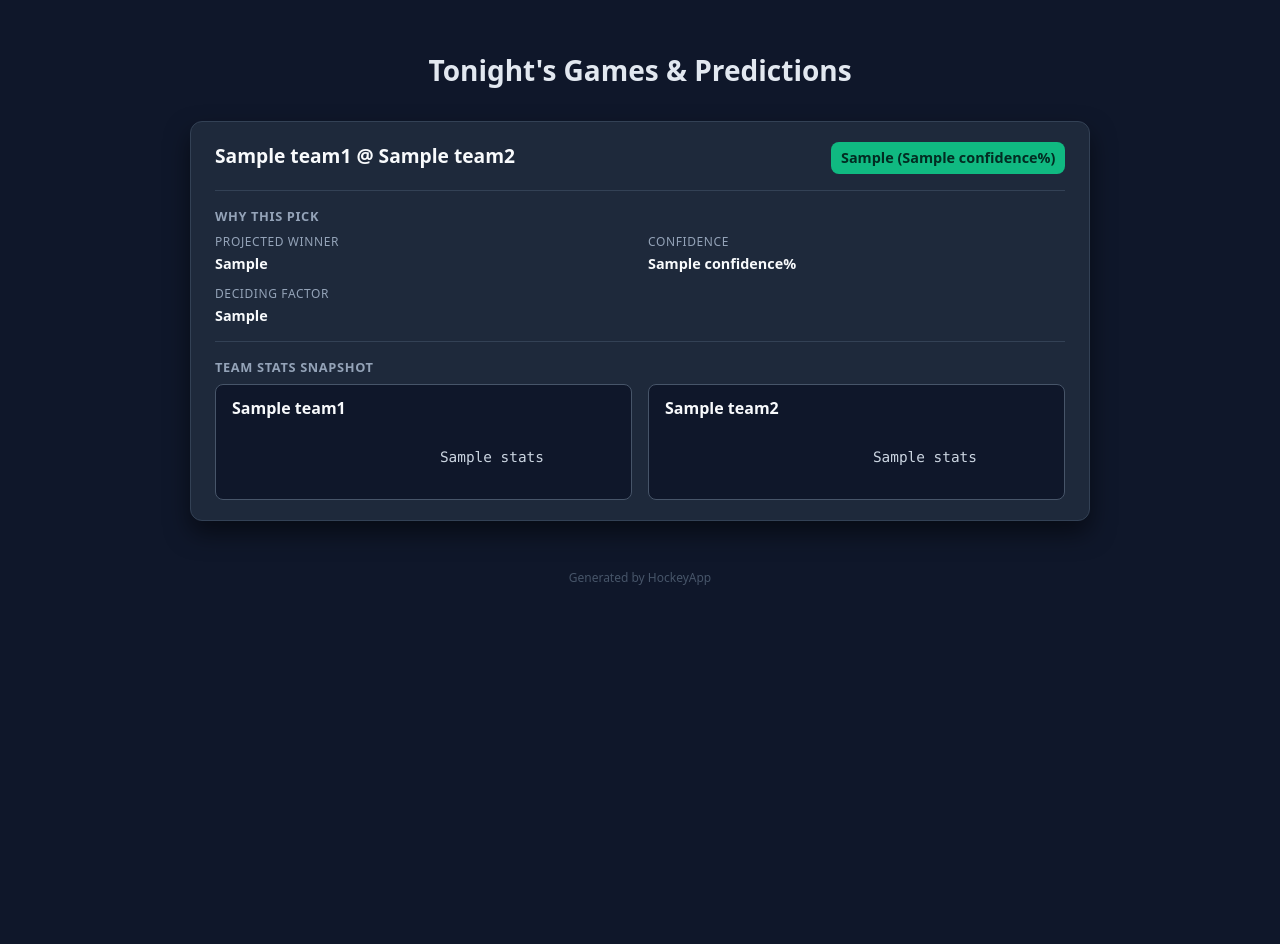
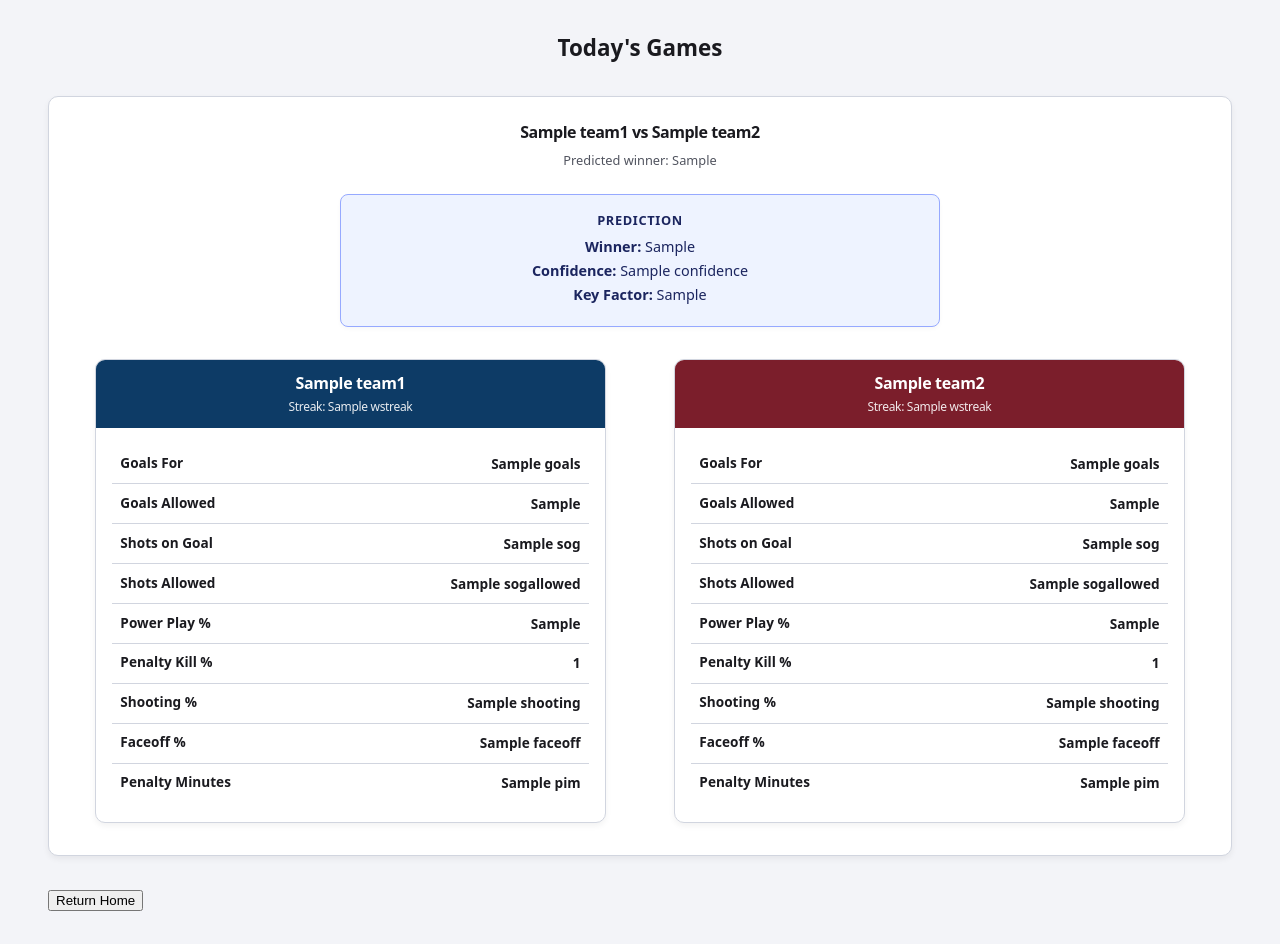
Before and after one commit to bplynch2005/HockeyGameCalc, a Python web app: template hockeyApp/app/templates/todaysGames.html in a window 1280 px wide. Before the commit the page ends 585 px from the top, so only its background shows below. Run offline with Jinja, Linux system fonts and the light colour scheme; the template is opened without the code that fills it: most values are stand-ins (such as "Sample title", 1, 10 or a date in 2020).

```diff
--- a/hockeyApp/app/templates/todaysGames.html
+++ b/hockeyApp/app/templates/todaysGames.html
@@ -3,209 +3,364 @@
 <head>
   <meta charset="UTF-8" />
   <meta name="viewport" content="width=device-width, initial-scale=1.0" />
-    <title>Tonight's Games & Predictions</title>
+  <title>Today's Games</title>
 
   <style>
-        body {
-            background-color: #0f172a;
-            color: #f8fafc;
-            font-family: system-ui, -apple-system, BlinkMacSystemFont, "Segoe UI", Roboto, sans-serif;
-            margin: 0;
-            padding: 2rem;
+    :root {
+      /* Page & neutrals */
+      --bg-page: #f3f4f8;
+      --bg-card: #ffffff;
+      --border-card: #d1d5df;
+      --text-main: #1a1a1f;
+      --text-dim: #51545f;
+
+      /* Accent block (prediction summary) */
+      --accent-bg: #eef3ff;
+      --accent-text: #1b255f;
+      --accent-border: #96a9ff;
+
+      /* Team header colors */
+      --team1-header-bg: #0d3b66;
+      --team1-header-text: #ffffff;
+      --team2-header-bg: #7b1e2b;
+      --team2-header-text: #ffffff;
+
+      --table-header-bg: #f8f9fb;
     }
 
-        h1 {
-            text-align: center;
-            font-size: 1.75rem;
-            margin-bottom: 2rem;
-            color: #e2e8f0;
+    * {
+      box-sizing: border-box;
+      -webkit-font-smoothing: antialiased;
     }
 
-        .games-container {
-            max-width: 900px;
-            margin: 0 auto;
-            display: grid;
-            grid-template-columns: 1fr;
-            gap: 1.5rem;
+    body {
+      margin: 0;
+      background-color: var(--bg-page);
+      color: var(--text-main);
+      font-family: system-ui, -apple-system, BlinkMacSystemFont, "Segoe UI", Roboto, "Helvetica Neue", sans-serif;
+      line-height: 1.45;
+      padding: 2rem 3rem;
+      overflow-y: scroll;
     }
 
-        .game-card {
-            background-color: #1e293b;
-            border: 1px solid #334155;
-            border-radius: 12px;
-            padding: 1.25rem 1.5rem;
-            box-shadow: 0 12px 24px rgba(0,0,0,0.5);
+    h1.page-title {
+      text-align: center;
+      font-size: 1.4rem;
+      font-weight: 600;
+      color: var(--text-main);
+      margin: 0 0 2rem 0;
+    }
+
+    /* Each game block */
+    .game-wrapper {
+      max-width: 1200px;
+      margin: 0 auto 2rem auto;
+      border: 1px solid var(--border-card);
+      border-radius: 10px;
+      background-color: var(--bg-card);
+      box-shadow: 0 3px 6px rgba(0,0,0,0.06);
+      padding: 1.5rem 1.5rem 2rem;
     }
 
     .matchup-header {
-            display: flex;
-            justify-content: space-between;
-            flex-wrap: wrap;
-            align-items: baseline;
-            margin-bottom: 1rem;
+      text-align: center;
+      margin-bottom: 1.5rem;
     }
 
-        .teams-line {
-            font-size: 1.2rem;
+    .matchup-header .teams-line {
+      font-size: 1rem;
       font-weight: 600;
-            color: #f8fafc;
+      color: var(--text-main);
+      letter-spacing: -0.03rem;
     }
 
-        .prediction-pill {
-            font-size: 0.9rem;
-            background-color: #10b981;
-            color: #022c22;
-            font-weight: 600;
-            padding: 0.4rem 0.6rem;
-            border-radius: 8px;
-            min-width: max-content;
+    .matchup-header .subtext {
+      color: var(--text-dim);
+      font-size: 0.8rem;
+      margin-top: 0.4rem;
     }
 
-        .section {
-            margin-top: 1rem;
-            border-top: 1px solid #334155;
-            padding-top: 1rem;
+    /* prediction summary for this game */
+    .prediction-card {
+      margin: 1.5rem auto 2rem auto;
+      background: var(--accent-bg);
+      border: 1px solid var(--accent-border);
+      border-radius: 8px;
+      max-width: 600px;
+      padding: 1rem 1.25rem;
+      text-align: center;
+      box-shadow: 0 2px 4px rgba(0,0,0,0.03);
     }
 
-        .section-title {
+    .prediction-card .pred-title {
+      color: var(--accent-text);
       font-size: 0.8rem;
       font-weight: 600;
       text-transform: uppercase;
-            color: #94a3b8;
-            margin-bottom: 0.5rem;
-            letter-spacing: 0.05em;
+      letter-spacing: 0.04rem;
+      margin: 0 0 0.5rem;
     }
 
-        .teams-stats {
-            display: grid;
-            grid-template-columns: 1fr 1fr;
-            gap: 1rem;
+    .prediction-card .pred-line {
+      margin: 0.25rem 0;
+      font-size: 0.9rem;
+      color: var(--accent-text);
+      font-weight: 500;
+      line-height: 1.4;
     }
 
-        .team-box {
-            background-color: #0f172a;
-            border: 1px solid #475569;
-            border-radius: 8px;
-            padding: 0.75rem 1rem;
+    /* two-column stats layout for the teams */
+    .teams-flex {
+      display: flex;
+      justify-content: space-around;
+      align-items: flex-start;
+      gap: 1.5rem;
+      flex-wrap: nowrap;
     }
 
-        .team-name {
-            font-size: 1rem;
-            font-weight: 600;
-            color: #f8fafc;
-            margin-bottom: 0.5rem;
+    .team-card {
+      width: 45%;
+      border: 1px solid var(--border-card);
+      border-radius: 10px;
+      background-color: var(--bg-card);
+      box-shadow: 0 3px 6px rgba(0,0,0,0.05);
+      overflow: hidden;
     }
 
-        .stat-line {
-            font-family: ui-monospace, SFMono-Regular, Menlo, Consolas, monospace;
-            font-size: 0.9rem;
-            color: #cbd5e1;
-            line-height: 1.4;
-            word-break: break-word;
-            white-space: pre-wrap;
+    .team-header {
+      padding: 0.9rem 1rem;
+      text-align: center;
+      font-weight: 600;
+      font-size: 1rem;
+      letter-spacing: -0.02rem;
+      line-height: 1.2;
+      color: #fff;
     }
 
-        .details-grid {
-            display: grid;
-            grid-template-columns: 1fr 1fr;
-            gap: 0.75rem 1rem;
-            font-size: 0.9rem;
-            color: #e2e8f0;
+    .team-header.team1 {
+      background-color: var(--team1-header-bg);
+      color: var(--team1-header-text);
     }
 
-        .label {
+    .team-header.team2 {
+      background-color: var(--team2-header-bg);
+      color: var(--team2-header-text);
+    }
+
+    .streak-line {
+      margin-top: 0.4rem;
       font-size: 0.75rem;
       font-weight: 500;
-            color: #94a3b8;
-            text-transform: uppercase;
-            letter-spacing: 0.05em;
-            margin-bottom: 0.25rem;
+      opacity: 0.9;
     }
 
-        .value {
-            font-weight: 600;
-            color: #f8fafc;
+    .team-body {
+      padding: 1rem 1rem 1.25rem;
     }
 
-        .footer-note {
-            text-align: center;
-            font-size: 0.75rem;
-            color: #475569;
-            margin-top: 3rem;
+    table.stat-table {
+      width: 100%;
+      border-collapse: collapse;
+      font-size: 0.85rem;
+    }
+
+    table.stat-table th {
+      background-color: var(--table-header-bg);
+      font-weight: 600;
+      text-align: left;
+      padding: 0.5rem 0.5rem;
+      border-bottom: 1px solid var(--border-card);
+      color: var(--text-main);
+      font-size: 0.8rem;
+    }
+
+    table.stat-table td {
+      padding: 0.6rem 0.5rem;
+      border-bottom: 1px solid var(--border-card);
+      vertical-align: top;
+      color: var(--text-main);
+      font-size: 0.85rem;
+    }
+
+    table.stat-table tr:last-child td {
+      border-bottom: 0;
+    }
+
+    .stat-label {
+      font-weight: 600;
+      color: var(--text-main);
+      font-size: 0.85rem;
+      line-height: 1.3;
+    }
+
+    .stat-value {
+      font-weight: 600;
+      text-align: right;
+      color: var(--text-main);
+      white-space: nowrap;
+      font-size: 0.85rem;
+    }
+
+    /* scrollbar styling */
+    ::-webkit-scrollbar {
+      width: 10px;
+    }
+    ::-webkit-scrollbar-track {
+      background: var(--bg-page);
+    }
+    ::-webkit-scrollbar-thumb {
+      background: var(--accent-border);
+      border-radius: 6px;
+    }
+    ::-webkit-scrollbar-thumb:hover {
+      background: var(--accent-text);
     }
   </style>
 </head>
+
 <body>
 
-<h1>Tonight's Games & Predictions</h1>
+  <h1 class="page-title">Today's Games</h1>
 
-<div class="games-container">
+  {# data is a list, each element is one game's finalData #}
+  {% for game in data %}
+  <section class="game-wrapper">
 
-    {# Loop over each matchup's data #}
-    {% for game in data %}
-    <div class="game-card">
-
-        <!-- Matchup + who wins -->
     <div class="matchup-header">
       <div class="teams-line">
-                {{ game.teams.team1.name }} @ {{ game.teams.team2.name }}
+        {{ game.teams.team1.name }} vs {{ game.teams.team2.name }}
       </div>
-
-            <div class="prediction-pill">
-                {{ game.prediction.betterTeam }} ({{ game.prediction.confidence }}%)
+      <div class="subtext">
+        Predicted winner: {{ game.prediction.betterTeam }}
       </div>
     </div>
 
-        <!-- Why we picked them -->
-        <div class="section">
-            <div class="section-title">Why this pick</div>
-            <div class="details-grid">
-                <div>
-                    <div class="label">Projected Winner</div>
-                    <div class="value">{{ game.prediction.betterTeam }}</div>
+    <div class="prediction-card">
+      <p class="pred-title">Prediction</p>
+
+      <p class="pred-line"><strong>Winner:</strong> {{ game.prediction.betterTeam }}</p>
+      <p class="pred-line"><strong>Confidence:</strong> {{ game.prediction.confidence }}</p>
+      <p class="pred-line"><strong>Key Factor:</strong> {{ game.prediction.decidingFactor }}</p>
     </div>
 
-                <div>
-                    <div class="label">Confidence</div>
-                    <div class="value">{{ game.prediction.confidence }}%</div>
-                </div>
+    <div class="teams-flex">
 
-                <div style="grid-column: span 2;">
-                    <div class="label">Deciding Factor</div>
-                    <div class="value">{{ game.prediction.decidingFactor }}</div>
-                </div>
+      <!-- TEAM 1 CARD -->
+      <div class="team-card">
+        <div class="team-header team1">
+          <div>{{ game.teams.team1.name }}</div>
+          <div class="streak-line">
+            Streak:
+            {{ game.teams.team1.stats.WSTREAK }}
           </div>
         </div>
 
-        <!-- Raw stats for each team -->
-        <div class="section">
-            <div class="section-title">Team stats snapshot</div>
-
-            <div class="teams-stats">
-                <div class="team-box">
-                    <div class="team-name">{{ game.teams.team1.name }}</div>
-                    <div class="stat-line">
-                        {{ game.teams.team1.stats }}
+        <div class="team-body">
+          <table class="stat-table">
+            <tbody>
+              <tr>
+                <td class="stat-label">Goals For</td>
+                <td class="stat-value">{{ game.teams.team1.stats.goals }}</td>
+              </tr>
+              <tr>
+                <td class="stat-label">Goals Allowed</td>
+                <td class="stat-value">{{ game.teams.team1.stats.goalsAllowed }}</td>
+              </tr>
+              <tr>
+                <td class="stat-label">Shots on Goal</td>
+                <td class="stat-value">{{ game.teams.team1.stats.SOG }}</td>
+              </tr>
+              <tr>
+                <td class="stat-label">Shots Allowed</td>
+                <td class="stat-value">{{ game.teams.team1.stats.SOGAllowed }}</td>
+              </tr>
+              <tr>
+                <td class="stat-label">Power Play %</td>
+                <td class="stat-value">{{ game.teams.team1.stats.PP }}</td>
+              </tr>
+              <tr>
+                <td class="stat-label">Penalty Kill %</td>
+                <td class="stat-value">{{ game.teams.team1.stats.PK }}</td>
+              </tr>
+              <tr>
+                <td class="stat-label">Shooting %</td>
+                <td class="stat-value">{{ game.teams.team1.stats.shooting }}</td>
+              </tr>
+              <tr>
+                <td class="stat-label">Faceoff %</td>
+                <td class="stat-value">{{ game.teams.team1.stats.faceoff }}</td>
+              </tr>
+              <tr>
+                <td class="stat-label">Penalty Minutes</td>
+                <td class="stat-value">{{ game.teams.team1.stats.PIM }}</td>
+              </tr>
+            </tbody>
+          </table>
         </div>
       </div>
 
-                <div class="team-box">
-                    <div class="team-name">{{ game.teams.team2.name }}</div>
-                    <div class="stat-line">
-                        {{ game.teams.team2.stats }}
-                    </div>
-                </div>
+      <!-- TEAM 2 CARD -->
+      <div class="team-card">
+        <div class="team-header team2">
+          <div>{{ game.teams.team2.name }}</div>
+          <div class="streak-line">
+            Streak:
+            {{ game.teams.team2.stats.WSTREAK }}
           </div>
         </div>
 
+        <div class="team-body">
+          <table class="stat-table">
+            <tbody>
+              <tr>
+                <td class="stat-label">Goals For</td>
+                <td class="stat-value">{{ game.teams.team2.stats.goals }}</td>
+              </tr>
+              <tr>
+                <td class="stat-label">Goals Allowed</td>
+                <td class="stat-value">{{ game.teams.team2.stats.goalsAllowed }}</td>
+              </tr>
+              <tr>
+                <td class="stat-label">Shots on Goal</td>
+                <td class="stat-value">{{ game.teams.team2.stats.SOG }}</td>
+              </tr>
+              <tr>
+                <td class="stat-label">Shots Allowed</td>
+                <td class="stat-value">{{ game.teams.team2.stats.SOGAllowed }}</td>
+              </tr>
+              <tr>
+                <td class="stat-label">Power Play %</td>
+                <td class="stat-value">{{ game.teams.team2.stats.PP }}</td>
+              </tr>
+              <tr>
+                <td class="stat-label">Penalty Kill %</td>
+                <td class="stat-value">{{ game.teams.team2.stats.PK }}</td>
+              </tr>
+              <tr>
+                <td class="stat-label">Shooting %</td>
+                <td class="stat-value">{{ game.teams.team2.stats.shooting }}</td>
+              </tr>
+              <tr>
+                <td class="stat-label">Faceoff %</td>
+                <td class="stat-value">{{ game.teams.team2.stats.faceoff }}</td>
+              </tr>
+              <tr>
+                <td class="stat-label">Penalty Minutes</td>
+                <td class="stat-value">{{ game.teams.team2.stats.PIM }}</td>
+              </tr>
+            </tbody>
+          </table>
         </div>
+      </div>
+
+    </div> <!-- /.teams-flex -->
+
+  </section>
   {% endfor %}
 
-</div>
-
-<div class="footer-note">
-    Generated by HockeyApp
-</div>
+  <form method = "GET" action = "/">
+	  <button type="submit">Return Home</button>
+  </form>
 
 </body>
 </html>
--- a/hockeyApp/pyProgs/statCalculator/calculate.py
+++ b/hockeyApp/pyProgs/statCalculator/calculate.py
@@ -49,7 +49,7 @@ def calculate(team1Stats, team2Stats, team1_, team2_):
          betterTeam = "Evenly Matched!"
 
     sum = team1Score + team2Score
-    guarentee = max((team1Score/sum),(team2Score/sum))
+    guarentee = float('%.2f'%(max((team1Score/sum),(team2Score/sum)) * 100))
 
 
     if team1Score > team2Score:
```
Also changed, not shown: hockeyApp/app/routes.py (+38 -2 lines), hockeyApp/pyProgs/gameLogger/logger.py (added, +23 -0 lines), hockeyApp/pyProgs/getGames/todaysGames.py (+24 -0 lines), hockeyApp/pyProgs/statParser/parse.py (line endings or trailing spaces). Lines whose indentation alone changed are shown as unchanged.
